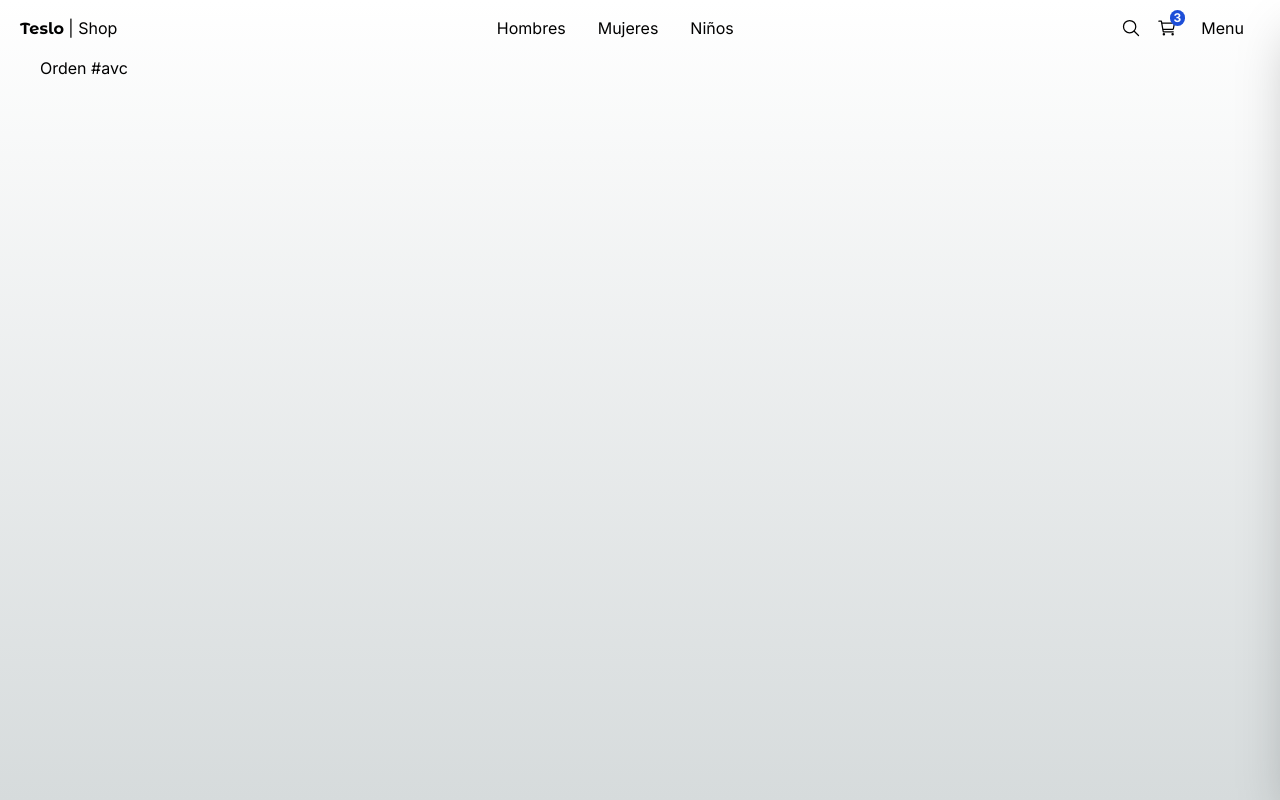
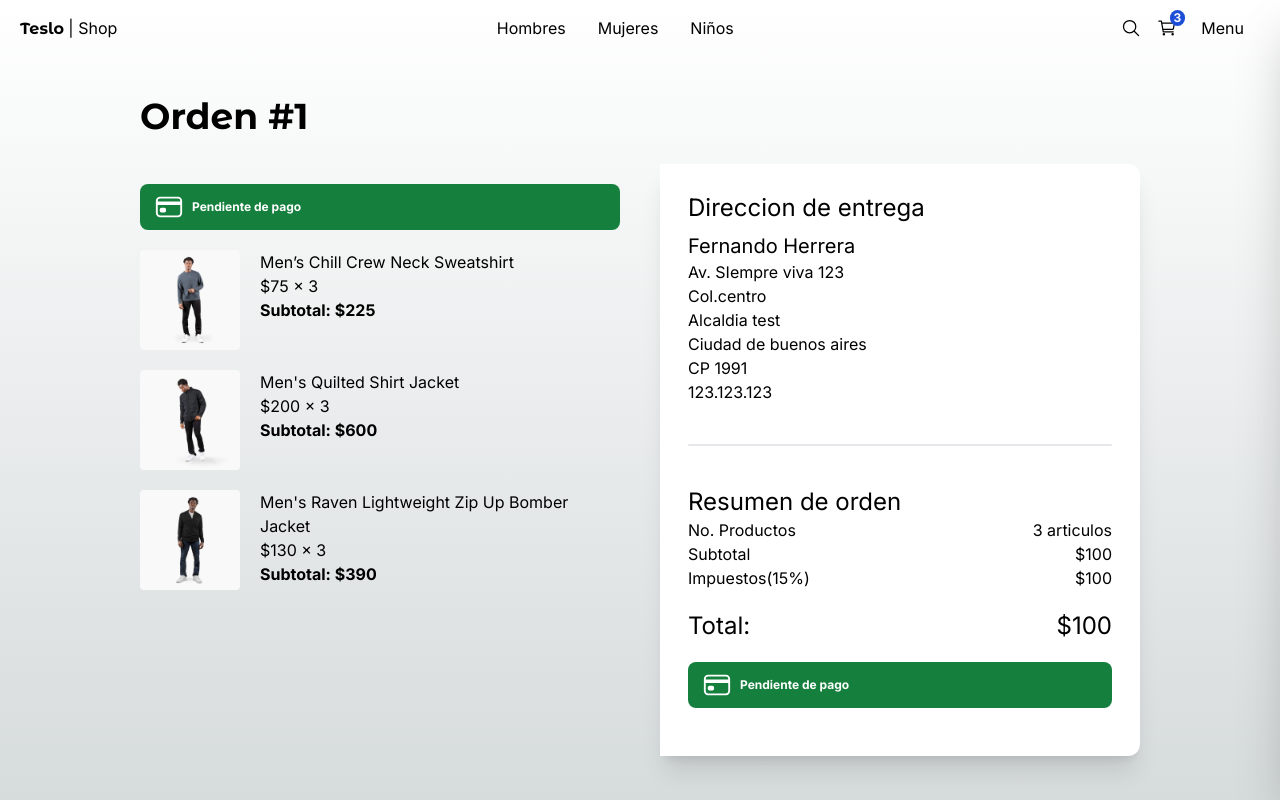
Before and after one commit to gabbriel95/teslo-shop-next, a Next.js app: page /orders/1 in a window 1280 px wide. Built offline with nearby package versions, Linux system fonts and the light colour scheme.

Commit message:
feat: add pantalla de orden de pago static

```diff
--- a/src/app/(shop)/orders/[id]/page.tsx
+++ b/src/app/(shop)/orders/[id]/page.tsx
@@ -1,7 +1,127 @@
-export default function () {
+import Link from "next/link";
+
+import { Title } from "@/components";
+import { initialData } from "@/seed/seed";
+import Image from "next/image";
+import { IoCardOutline } from "react-icons/io5";
+import clsx from "clsx";
+
+const productInCart = [
+  initialData.products[0],
+  initialData.products[1],
+  initialData.products[2],
+];
+
+interface Props {
+  params: {
+    id: string;
+  };
+}
+
+export default function ({ params }: Props) {
+  const { id } = params;
+
+  // TODO: verificar
+  // redirect()
+
   return (
-    <div>
-      <h1>Orden #avc</h1>
+    <div className="flex justify-center items-center mb-72 px-10 sm:px-0">
+      <div className="flex flex-col w-[1000px]">
+        <Title title={`Orden #${id}`} />
+
+        <div className="grid grid-cols-1 sm:grid-cols-2 gap-10">
+          {/*Carrito */}
+
+          <div className="flex flex-col mt-5">
+            <div
+              className={clsx(
+                "flex items-center rounded-lg py-2 px-3.5 text-xs font-bold text-white mb-5",
+                {
+                  "bg-red-500": false,
+                  "bg-green-700": true,
+                }
+              )}
+            >
+              <IoCardOutline size={30} />
+              <span className="mx-2">Pendiente de pago</span>
+              {/*<span className="mx-2">Pendiente de pago</span>*/}
+            </div>
+            {/*Items */}
+            {productInCart.map((product) => (
+              <div key={product.slug} className="flex mb-5">
+                <Image
+                  src={`/products/${product.images[0]}`}
+                  width={100}
+                  height={100}
+                  style={{
+                    width: "100px",
+                    height: "100px",
+                  }}
+                  alt={product.title}
+                  className="mr-5 rounded"
+                />
+                <div>
+                  <p>{product.title}</p>
+                  <p>${product.price} x 3</p>
+                  <p className="font-bold">Subtotal: ${product.price * 3}</p>
+                </div>
+              </div>
+            ))}
+          </div>
+
+          {/*Checkout - resumen de orden*/}
+
+          <div className="bg-white rounded-r-xl shadow-xl p-7">
+            <h2 className="text-2xl mb-2">Direccion de entrega</h2>
+            <div className="mb-10">
+              <p className="text-xl">Fernando Herrera</p>
+              <p>Av. SIempre viva 123</p>
+              <p>Col.centro</p>
+              <p>Alcaldia test</p>
+              <p>Ciudad de buenos aires</p>
+              <p>CP 1991</p>
+              <p>123.123.123</p>
+            </div>
+
+            {/*Divider */}
+
+            <div className="w-full h-0.5 rounded bg-gray-200 mb-10 " />
+
+            <h2 className="text-2xl mb-02">Resumen de orden</h2>
+            <div className="grid grid-cols-2">
+              <span>No. Productos</span>
+              <span className="text-right">3 articulos</span>
+
+              <span>Subtotal</span>
+              <span className="text-right">$100</span>
+
+              <span>Impuestos(15%)</span>
+              <span className="text-right">$100</span>
+
+              <span className="mt-5 text-2xl">Total:</span>
+              <span className="mt-5 text-2xl text-right">$100</span>
+            </div>
+
+            <div className="mt-5 mb-2 w-full">
+            <div
+              className={clsx(
+                "flex items-center rounded-lg py-2 px-3.5 text-xs font-bold text-white mb-5",
+                {
+                  "bg-red-500": false,
+                  "bg-green-700": true,
+                }
+              )}
+            >
+              <IoCardOutline size={30} />
+              <span className="mx-2">Pendiente de pago</span>
+              {/*<span className="mx-2">Pendiente de pago</span>*/}
+            </div>
+
+
+            </div>
+          </div>
+        </div>
+      </div>
     </div>
   );
 }
```
